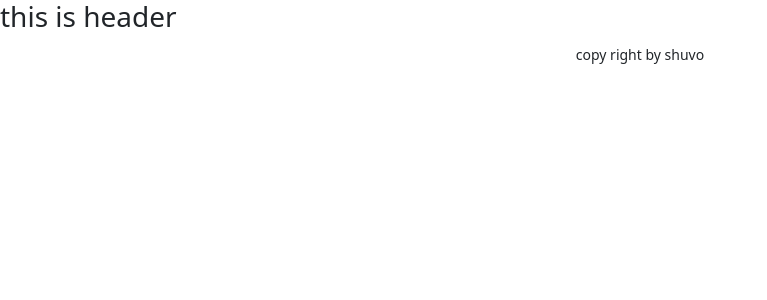
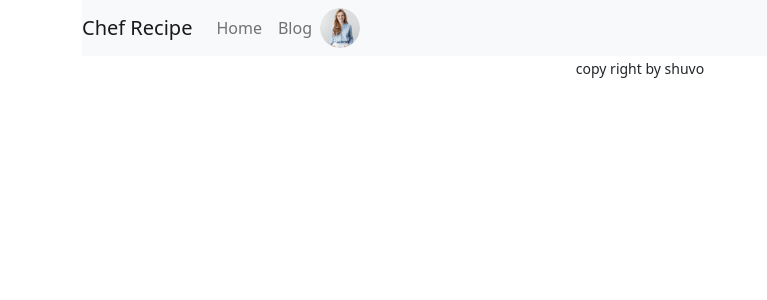
Before and after one commit to shuvo9620/chef-recipe-client, a React (Vite) app: page / in a window 1280 px wide. Shown: the top 300 px of the page, without its empty margins (0-767 px from the left). Built offline with nearby package versions, Linux system fonts and the light colour scheme.

Commit message:
nav bar added

```diff
--- a/src/pages/Shared/Header/Header.jsx
+++ b/src/pages/Shared/Header/Header.jsx
@@ -1,10 +1,30 @@
 import React from 'react';
+import { Navbar, Nav, NavDropdown, Button, Image, Container } from 'react-bootstrap';
+import profile_img from '../../../assets/images/profile.png'
 
 const Header = () => {
+    const signedIn = true;
+    const userName = "Shuvo";
     return (
-        <div>
-            <h3>this is header</h3>
-        </div>
+        <Container>
+                <Navbar bg="light" expand="lg">
+                    <Navbar.Brand href="#">Chef Recipe</Navbar.Brand>
+                    <Navbar.Toggle aria-controls="basic-navbar-nav" />
+                    <Navbar.Collapse id="basic-navbar-nav">
+                        <Nav className="mr-auto d-flex">
+                            <Nav.Link href="#">Home</Nav.Link>
+                            <Nav.Link href="#">Blog</Nav.Link>
+                        </Nav>
+                        <Nav>
+                            {signedIn ?
+                                <Image style={{ height: '40px' }} src={profile_img} roundedCircle title={userName} className="flex-grow-1" />
+                                :
+                                <Button variant="outline-success">Login</Button>
+                            }
+                        </Nav>
+                    </Navbar.Collapse>
+                </Navbar>
+        </Container>
     );
 };
 
```
Also changed, not shown: src/assets/images/profile.png (added).
